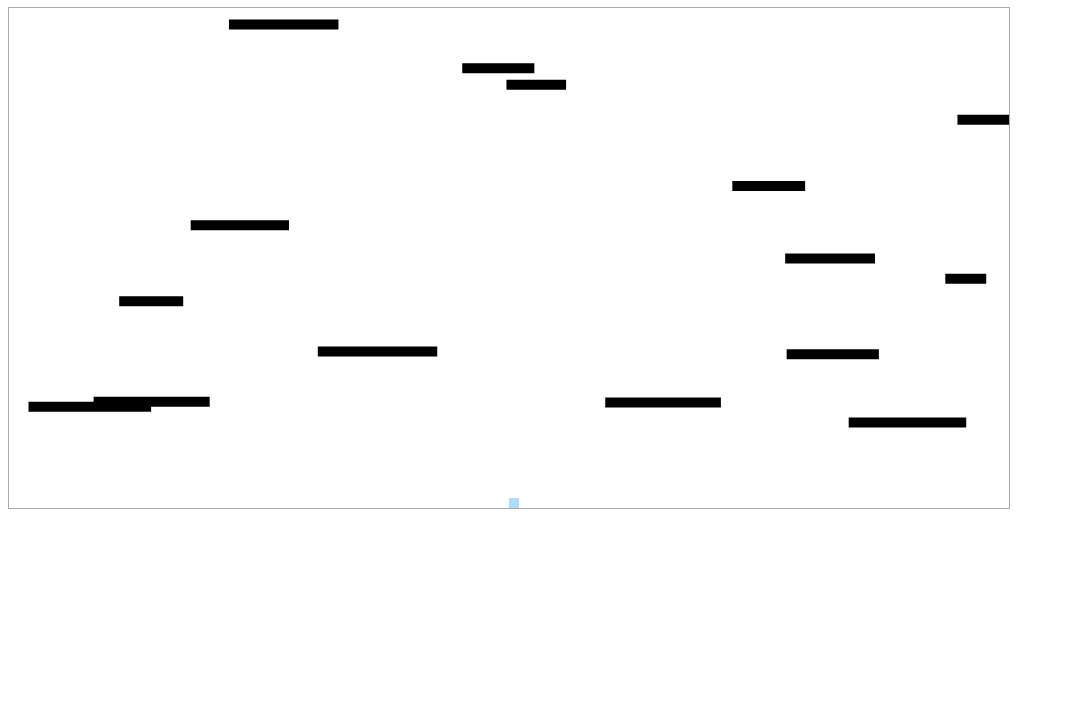
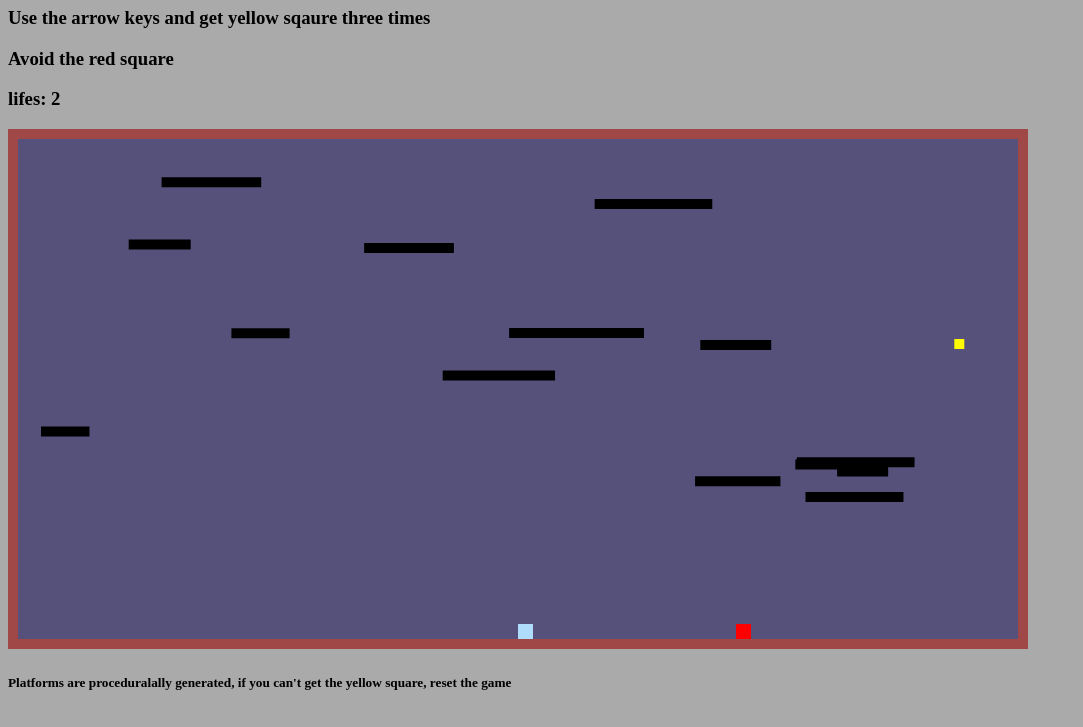
Before and after one commit to rjachimek/PlatformGame, a plain HTML site: page index.html in a window 1280 px wide. Shown: the part 73-800 px from the top of the page, without its empty margins (0-1083 px from the left). Drawn offline with Linux system fonts and the light colour scheme.

Commit message:
Added enemies and goal of the game

```diff
--- a/css/style.css
+++ b/css/style.css
@@ -1,5 +1,10 @@
+body{
+    background: #aaaaaa;
+  }
+
 h1 {}
 
 canvas {
-    border: 1px solid #aaaaaa;
+    border: 10px solid #a04848;
+    background: #55517a;
 }
--- a/game.js
+++ b/game.js
@@ -14,34 +14,48 @@ let holdLeft = false;
 let jumping = false;
 const gravity = 0.6;
 const friction = 0.9;
-let jmpVar = 0; // zmienna która sprawia że klocek nie odlatuje, tymaczasowe rozwiązanie
-player = {
+let win = 0;
+let jmpVar = 0;
+let enemySpeed = 4;
+let defeat = 3;
+let player = {
   x: cw / 2,
   y: ch - 20,
-  width: 10,
-  height: 10,
+  width: 15,
+  height: 15,
   speed: 3,
   speedX: 0,
   speedY: 0,
   onGround: false
 };
+let goal = {
+  x: Math.random() * cw,
+  y: ch - 300,
+  width: 10,
+  height: 10,
+};
+const enemy = {
+  x: 50,
+  y: ch - 15,
+  width: 15,
+  height: 15,
+};
 
 let platforms = []
 for (i = 0; i < 15; i++) {
   platforms.push({
-    x: Math.random() * canvas.width,
-    y: Math.random() * canvas.height,
+    x: Math.random() * cw,
+    y: Math.random() * ch - 60,
     width: Math.random() * 100 + 40,
     height: 10
   });
 }
 
-
 function update() {
-
 
   document.addEventListener("keydown", keyDown);
   document.addEventListener("keyup", keyUp);
+
   if (holdLeft == true) {
     if (player.speedX > -player.speed) {
       player.speedX--;
@@ -66,6 +80,14 @@ function update() {
   player.x += player.speedX;
   player.y += player.speedY;
 
+  enemy.x += enemySpeed;
+  if (enemy.x >= cw - enemy.width) {
+    enemySpeed = -4;
+  } else if (enemy.x <= 0) {
+    enemySpeed = 4;
+  }
+
+
   if (player.x >= cw - player.width) {
     player.x = cw - player.width;
   } else if (player.x <= 0) {
@@ -83,11 +105,9 @@ function update() {
   ctx.beginPath();
 
   player.onGround = false;
-  for (var i = 0; i < platforms.length; i++) {
+  for (let i = 0; i < platforms.length; i++) {
     ctx.rect(platforms[i].x, platforms[i].y, platforms[i].width, platforms[i].height);
-
-    var dir = colCheck(player, platforms[i]);
-
+    let dir = colCheck(player, platforms[i]);
     if (dir === "left" || dir === "right") {
       player.speedX = 0;
       jumping = false;
@@ -100,16 +120,22 @@ function update() {
       player.speedY *= -1;
     }
   }
+  if (player.onGround) {
+    player.speedY = 0;
+  }
 
-  if(player.onGround){
-    player.speedY = 0;
-}
-
+  goalCheck(player, goal);
+  enemyCheck(player, enemy);
 
   ctx.fill();
-
   ctx.fillStyle = '#afdcfa';
   ctx.fillRect(player.x, player.y, player.width, player.height);
+
+  ctx.fillStyle = '#fffb00';
+  ctx.fillRect(goal.x, goal.y, goal.width, goal.height);
+
+  ctx.fillStyle = '#ff0000';
+  ctx.fillRect(enemy.x, enemy.y, enemy.width, enemy.height);
 
   requestAnimationFrame(update);
 }
@@ -120,8 +146,8 @@ function keyDown(event) {
       holdLeft = true;
       break;
     case 38:
-        jumping = true;
-        player.onGround = false;
+      jumping = true;
+      player.onGround = false;
       break;
     case 39:
       holdRight = true;
@@ -144,14 +170,14 @@ function keyUp(event) {
 }
 
 function colCheck(shapeA, shapeB) {
-  var vX = (shapeA.x + (shapeA.width / 2)) - (shapeB.x + (shapeB.width / 2)),
+  let vX = (shapeA.x + (shapeA.width / 2)) - (shapeB.x + (shapeB.width / 2)),
     vY = (shapeA.y + (shapeA.height / 2)) - (shapeB.y + (shapeB.height / 2)),
     hWidths = (shapeA.width / 2) + (shapeB.width / 2),
     hHeights = (shapeA.height / 2) + (shapeB.height / 2),
     colDir = null;
 
   if (Math.abs(vX) < hWidths && Math.abs(vY) < hHeights) {
-    var oX = hWidths - Math.abs(vX),
+    let oX = hWidths - Math.abs(vX),
       oY = hHeights - Math.abs(vY);
     if (oX >= oY) {
       if (vY > 0) {
@@ -174,7 +200,42 @@ function colCheck(shapeA, shapeB) {
   return colDir;
 }
 
+function goalCheck(shapeA, shapeB) {
+  if (win == 3) {
+    if (!alert("You won")) {
+      window.location.reload();
+    }
+  } else if (colCheck(shapeA, shapeB) !== null) {
+    win++;
+    goal = {
+      x: Math.random() * cw,
+      y: ch - 300,
+      width: 10,
+      height: 10,
+    }
+  }
+}
 
+function enemyCheck(shapeA, shapeB) {
+  if (defeat == 0) {
+    if (!alert("You lost")) {
+      window.location.reload();
+    }
+  } else if (colCheck(shapeA, shapeB) !== null) {
+    defeat--;
+    document.getElementById("lifes").innerText = `lifes: ${defeat}`;
+    player = {
+      x: cw / 2,
+      y: ch - 100,
+      width: 15,
+      height: 15,
+      speed: 3,
+      speedX: 0,
+      speedY: 0,
+      onGround: false
+    }
+  }
+}
 
 window.addEventListener("load", function () {
   update();
--- a/index.html
+++ b/index.html
@@ -8,8 +8,12 @@
     <link rel="stylesheet" href="css/style.css">
 </head>
 <body>
-    <h1>Projekt 2</h1>
+    <h1>Project 2</h1>
+    <h3>Use the arrow keys and get yellow sqaure three times</h3>
+    <h3>Avoid the red square</h3>
+    <h3 id="lifes">lifes:3</h3>
     <canvas id="canvas"></canvas>
+    <h5>Platforms are proceduralally generated, if you can't get the yellow square, reset the game</h5>
     <script src="game.js"></script>
 </body>
 </html>
```
